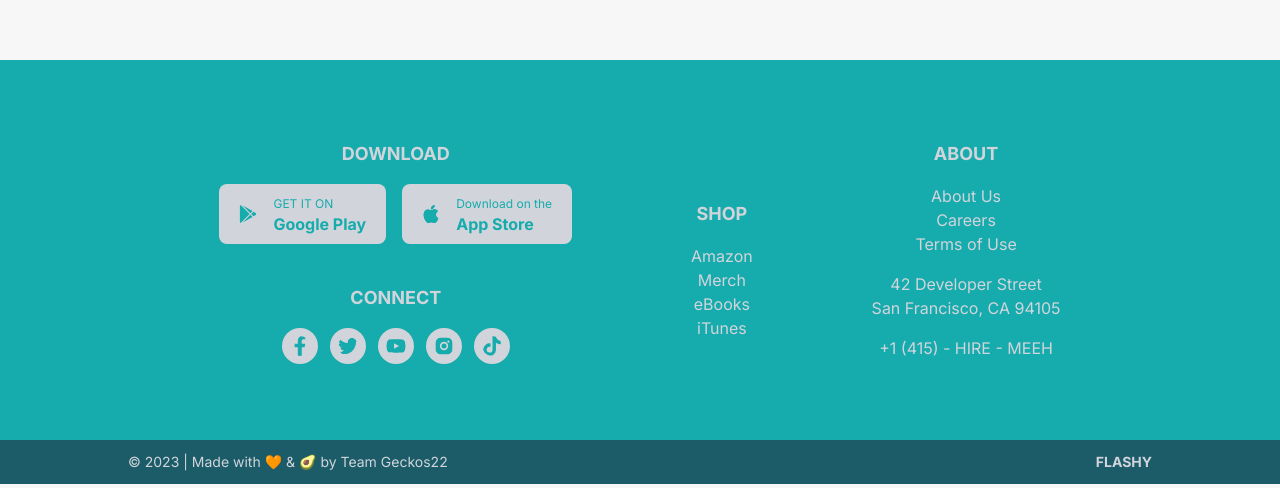
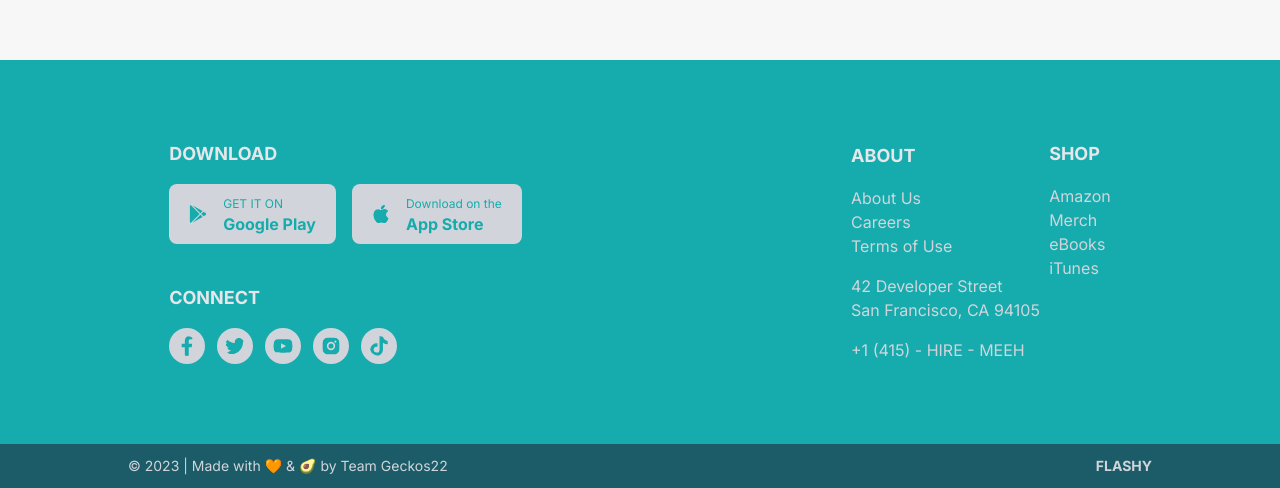
Before and after one commit to chingu-voyages/v42-geckos-team-22, a React (Vite) app: page / in a window 1280 px wide. Shown: the part 836-1324 px from the top of the page. Built offline with nearby package versions, Linux system fonts and the light colour scheme.

Commit message:
feat: footer style update

```diff
--- a/src/components/Footer/Footer.jsx
+++ b/src/components/Footer/Footer.jsx
@@ -7,18 +7,22 @@ import { RiInstagramFill } from "react-icons/ri";
 function Footer() {
   return (
     <footer className="w-screen bg-turquoise text-gray-300">
-      <div className="w-full pt-20 md:flex md:flex-row md:justify-around md:px-40">
-        <div className="md:flex md:flex-col">
-          <div className="mb-10 flex flex-col items-center justify-center gap-y-4">
-            <h2 className="text-lg font-bold uppercase">download</h2>
-            <figure>
+      <div className="w-full pt-20 md:flex md:flex-row md:justify-evenly md:px-40 md:pb-20">
+        <div className="md:mr-80 md:flex md:flex-col">
+          <div className="mb-10 flex flex-col items-center justify-center gap-y-4 md:items-start">
+            <h2 className="text-lg font-bold uppercase text-gray-200">
+              download
+            </h2>
+            <figure className="flex flex-row flex-wrap">
               <PlayStore />
               <AppStore />
             </figure>
           </div>
 
-          <div className="mb-10 flex flex-col items-center justify-center gap-y-4">
-            <h2 className="text-lg font-bold uppercase">connect</h2>
+          <div className="mb-10 flex flex-col items-center justify-center gap-y-4 md:mb-0 md:items-start">
+            <h2 className="text-lg font-bold uppercase text-gray-200">
+              connect
+            </h2>
             <div className="flex flex-row gap-x-3">
               <span>
                 <FaFacebookF className="socialIcons" />
@@ -38,24 +42,15 @@ function Footer() {
             </div>
           </div>
         </div>
-        <div className="mb-10 flex flex-col items-center justify-center gap-y-4">
-          <h2 className="text-lg font-bold uppercase">shop</h2>
-          <ul className="flex flex-col items-center justify-center">
-            <li className="footerLinks">Amazon</li>
-            <li className="footerLinks">Merch</li>
-            <li className="footerLinks">eBooks</li>
-            <li className="footerLinks">iTunes</li>
-          </ul>
-        </div>
 
-        <div className="flex flex-col items-center justify-center gap-y-4 pb-20">
-          <h2 className="text-lg font-bold uppercase">about</h2>
-          <ul className="flex flex-col items-center justify-center">
+        <div className="mb-10 flex flex-col items-center justify-center gap-y-4 md:mb-0 md:items-start">
+          <h2 className="text-lg font-bold uppercase text-gray-200">about</h2>
+          <ul className="flex flex-col items-center justify-center md:items-start">
             <li className="footerLinks">About Us</li>
             <li className="footerLinks">Careers</li>
             <li className="footerLinks">Terms of Use</li>
             <li className="my-4">
-              <span className="flex flex-col items-center justify-center">
+              <span className="flex flex-col items-center justify-center md:items-start">
                 <p>42 Developer Street</p>
                 <p>San Francisco, CA 94105</p>
               </span>
@@ -63,7 +58,18 @@ function Footer() {
             <li>+1 (415) - HIRE - MEEH</li>
           </ul>
         </div>
+
+        <div className="flex flex-col items-center justify-center gap-y-4 pb-20 md:items-start md:justify-start md:pb-0">
+          <h2 className="text-lg font-bold uppercase text-gray-200">shop</h2>
+          <ul className="flex flex-col items-center justify-center md:items-start">
+            <li className="footerLinks">Amazon</li>
+            <li className="footerLinks">Merch</li>
+            <li className="footerLinks">eBooks</li>
+            <li className="footerLinks">iTunes</li>
+          </ul>
+        </div>
       </div>
+
       <div className="flex flex-col items-center  justify-center bg-slate-800 bg-opacity-60 py-3 md:flex-row md:justify-between md:px-32">
         <p className="text-sm">
           © 2023 | Made with 🧡 & 🥑 by Team{" "}
```
